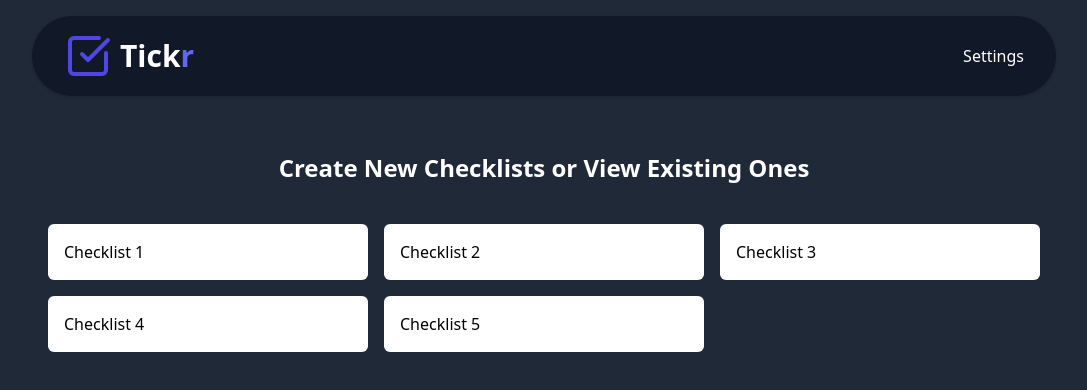
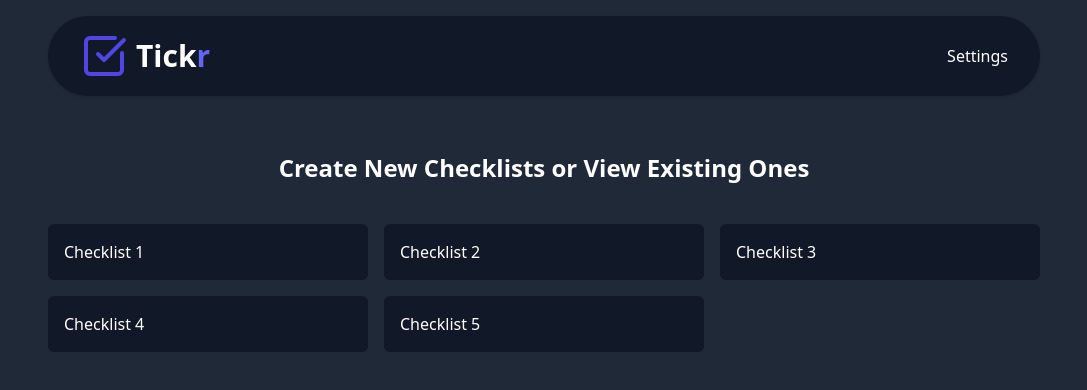
Before and after one commit to xtom2301/tickr, a React (Vite) app: page / in a window 1280 px wide. Shown: the top 390 px of the page, without its empty margins (96-1183 px from the left). Built offline with nearby package versions, Linux system fonts and the light colour scheme.

Commit message:
Checklist Add new Items, Update and Delete

```diff
--- a/package.json
+++ b/package.json
@@ -14,7 +14,8 @@
     "lucide-react": "^0.468.0",
     "react": "^18.3.1",
     "react-dom": "^18.3.1",
-    "react-router-dom": "^7.0.2"
+    "react-router-dom": "^7.0.2",
+    "uuid": "^11.0.3"
   },
   "devDependencies": {
     "@eslint/js": "^9.15.0",
--- a/src/components/Checklist.tsx
+++ b/src/components/Checklist.tsx
@@ -0,0 +1,94 @@
+import { dummyChecklists } from "../utils/dummyData";
+import { ChecklistItem, Checklist as ChecklistType } from "../types/checklist";
+import { Trash2 } from "lucide-react";
+import { useState } from "react";
+import { v4 as uuidv4 } from "uuid";
+
+interface ChecklistProps {
+  id: string;
+}
+
+const Checklist = ({ id }: ChecklistProps) => {
+  const [checklist, setChecklist] = useState<ChecklistType | undefined>(
+    dummyChecklists.find((checklist) => checklist.id === id)
+  );
+  const [newItem, setNewItem] = useState("");
+
+  if (!checklist) {
+    return <div>Checklist not found</div>;
+  }
+
+  const handleDeleteItem = (item: ChecklistItem) => {
+    if (confirm(`You sure you want to delete ${item.text}?`)) {
+      const updatedChecklist = checklist.items.filter((i) => i.id !== item.id);
+      setChecklist({ ...checklist, items: updatedChecklist });
+    }
+  };
+
+  const handleAddItem = () => {
+    if (newItem.trim() === "" || newItem.trim().length <= 3) return;
+    const item: ChecklistItem = {
+      id: uuidv4(),
+      text: newItem,
+      completed: false,
+    };
+    setChecklist({ ...checklist, items: [...checklist.items, item] });
+    setNewItem("");
+  };
+
+  const handleToggleItem = (item: ChecklistItem) => {
+    const updatedChecklist = checklist.items.map((i) =>
+      i.id === item.id ? { ...i, completed: !i.completed } : i
+    );
+    setChecklist({ ...checklist, items: updatedChecklist });
+  };
+
+  return (
+    <div className="flex flex-col items-center text-white">
+      <div className="text-4xl font-bold mb-10">{checklist.title}</div>
+      <div className="flex flex-row justify-between w-full max-w-md mb-10">
+        <input
+          type="text"
+          placeholder="Add an item"
+          className="w-full max-w-md p-4 rounded-l-lg bg-gray-900 text-white"
+          value={newItem}
+          onChange={(e) => setNewItem(e.target.value)}
+          onKeyDown={(e) => {
+            if (e.key === "Enter") {
+              handleAddItem();
+            }
+          }}
+        />
+        <button
+          className="bg-blue-500 text-white p-4 rounded-r-lg"
+          onClick={handleAddItem}
+        >
+          Add
+        </button>
+      </div>
+
+      {checklist.items.map((item) => (
+        <div
+          className="w-full max-w-md p-4 rounded-md bg-gray-900 text-white mb-4 flex flex-row justify-between items-center"
+          key={item.id}
+        >
+          <div className="flex flex-row items-center gap-4">
+            <input
+              className="w-6 h-6 text-green-600"
+              type="checkbox"
+              checked={item.completed}
+              onChange={() => handleToggleItem(item)}
+            />
+            <h1 className={"text-lg cursor-pointer"}>{item.text}</h1>
+          </div>
+          <Trash2
+            className="text-red-500 cursor-pointer"
+            onClick={() => handleDeleteItem(item)}
+          />
+        </div>
+      ))}
+    </div>
+  );
+};
+
+export default Checklist;
--- a/src/components/Header.tsx
+++ b/src/components/Header.tsx
@@ -3,7 +3,7 @@ import { Link } from "react-router-dom";
 
 const Header = () => {
   return (
-    <header className="bg-gray-900 shadow mt-4 mb-14 sticky top-0 rounded-full flex justify-between items-center px-4 sm:px-6 lg:px-8 py-4">
+    <header className="bg-gray-900 shadow mt-4 mb-14 mx-4 sticky top-0 rounded-full flex justify-between items-center px-4 sm:px-6 lg:px-8 py-4">
       <div className="">
         <div className="flex items-center justify-between">
           <Link to="/" className="flex items-center">
--- a/src/components/index.ts
+++ b/src/components/index.ts
@@ -1 +1,2 @@
 export { default as Header } from "./Header";
+export { default as Checklist } from "./Checklist";
--- a/src/pages/ChecklistDetails.tsx
+++ b/src/pages/ChecklistDetails.tsx
@@ -1,5 +1,14 @@
+import { useParams } from "react-router-dom";
+import { Checklist } from "../components";
+
 const ChecklistDetails = () => {
-  return <div>ChecklistDetails</div>;
+  const { id } = useParams();
+
+  if (!id) {
+    return <div>Checklist not found</div>;
+  }
+
+  return <Checklist id={id} />;
 };
 
 export default ChecklistDetails;
--- a/src/pages/Dashboard.tsx
+++ b/src/pages/Dashboard.tsx
@@ -10,8 +10,8 @@ const Dashboard = () => {
       <div className="grid grid-cols-1 md:grid-cols-2 lg:grid-cols-3 gap-4 mt-10 px-4">
         {dummyChecklists.map((checklist) => (
           <Link
-            to={`/checklist/${checklist.title}`}
-            className="bg-white text-black p-4 rounded-md"
+            to={`/checklist/${checklist.id}`}
+            className="bg-gray-900 text-white p-4 rounded-md hover:scale-105 transition-all duration-300"
             key={checklist.id}
           >
             {checklist.title}
--- a/src/utils/dummyData.ts
+++ b/src/utils/dummyData.ts
@@ -1,8 +1,9 @@
 import { Checklist } from "../types/checklist";
+import { v4 as uuidv4 } from "uuid";
 
 export const dummyChecklists: Checklist[] = [
   {
-    id: "1",
+    id: `checklist-${uuidv4()}`,
     title: "Checklist 1",
     items: [
       { id: "1", text: "Item 1", completed: false },
@@ -13,7 +14,7 @@ export const dummyChecklists: Checklist[] = [
     updatedAt: new Date(),
   },
   {
-    id: "2",
+    id: `checklist-${uuidv4()}`,
     title: "Checklist 2",
     items: [
       { id: "1", text: "Item 1", completed: false },
@@ -24,7 +25,7 @@ export const dummyChecklists: Checklist[] = [
     updatedAt: new Date(),
   },
   {
-    id: "3",
+    id: `checklist-${uuidv4()}`,
     title: "Checklist 3",
     items: [
       { id: "1", text: "Item 1", completed: false },
@@ -35,7 +36,7 @@ export const dummyChecklists: Checklist[] = [
     updatedAt: new Date(),
   },
   {
-    id: "4",
+    id: `checklist-${uuidv4()}`,
     title: "Checklist 4",
     items: [
       { id: "1", text: "Item 1", completed: false },
@@ -46,7 +47,7 @@ export const dummyChecklists: Checklist[] = [
     updatedAt: new Date(),
   },
   {
-    id: "5",
+    id: `checklist-${uuidv4()}`,
     title: "Checklist 5",
     items: [
       { id: "1", text: "Item 1", completed: false },
```
Also changed, not shown: 1 other file (tests, documents, lock files or other folders).
